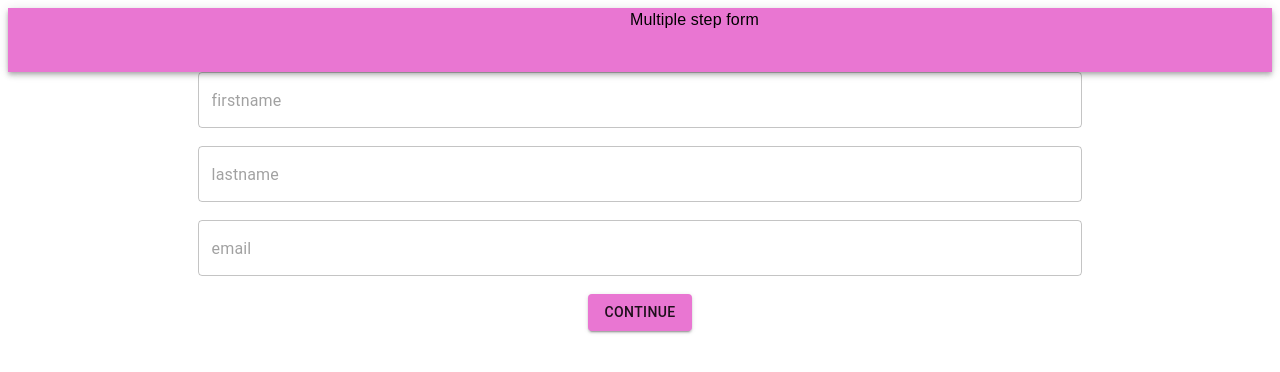
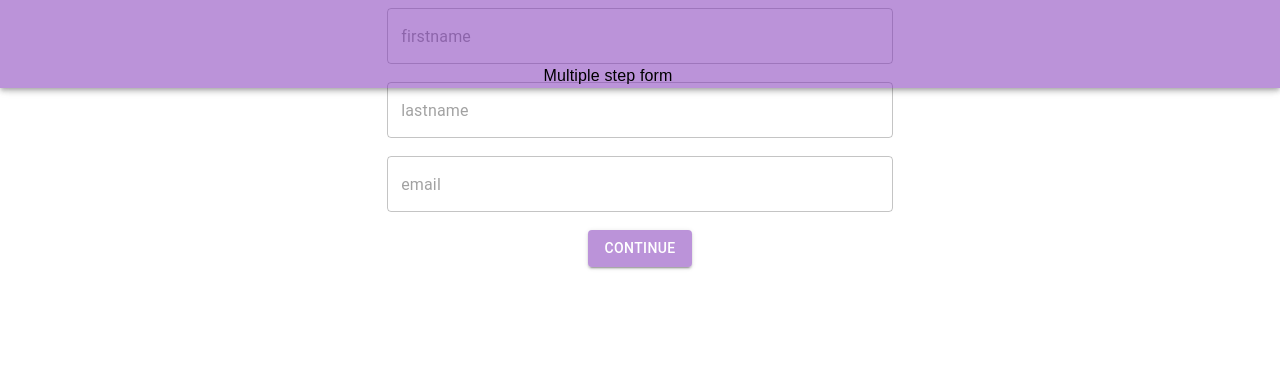
Before and after one commit to lilphemy/Multi-step-form, a React (Vite) app: page / in a window 1280 px wide. Shown: the top 372 px of the page. Built offline with nearby package versions, Linux system fonts and the light colour scheme.

Commit message:
constructing confirmation page

```diff
--- a/src/App.tsx
+++ b/src/App.tsx
@@ -1,13 +1,23 @@
 import { Fragment } from "react"
 import UserForm from "./components/userformsec"
+import { ThemeProvider, createTheme } from "@mui/material"
 
+export const theme = createTheme({
+    palette: {
+        primary: {
+            main: 'rgba(120, 40, 180, 0.5)'
+        }
+    }
+})
 
 const MainApp = () => {
 
-    return(
-        <Fragment>
-            <UserForm/>
-        </Fragment>
+    return (
+        <ThemeProvider theme={theme}>
+            <Fragment>
+                <UserForm />
+            </Fragment>
+        </ThemeProvider>
     )
 }
 
--- a/src/components/usercontactdetails.tsx
+++ b/src/components/usercontactdetails.tsx
@@ -1,6 +1,6 @@
 import { AppBar, Toolbar, Typography, Button} from '@mui/material';
 import React from 'react'
-import { StyledCont, BtnCont, DynTextField } from '../styledcomp';
+import { StyledCont, BtnCont, DynTextField, AppBarCont } from '../styledcomp';
 
 
 interface formUserDetails {
@@ -34,11 +34,11 @@ class UserContactDetails extends React.Component<formUserDetails> {
         const {occupation, city, bio} = values
         return (
             <React.Fragment>
-                <AppBar sx={{ textAlign: "center", position: "relative", flex: "flex", flexDirection: 'row', justifyContent: "space-between" }}>
+                <AppBarCont>
                     <Toolbar>
                     </Toolbar>
-                        <Typography>Form contact details</Typography>
-                </AppBar>
+                        <Typography sx={{backgoundColor: 'yellow'}}>Form contact details</Typography>
+                </AppBarCont>
                 <StyledCont>
                     <DynTextField placeholder = "occupation" fullWidth = {true}  value = {occupation} onChange={handleChange("occupation")}/>
                     <DynTextField placeholder = "city" fullWidth = {true}  value = {city} onChange={handleChange("city")}/>
--- a/src/components/userpersonaldetails.tsx
+++ b/src/components/userpersonaldetails.tsx
@@ -2,16 +2,9 @@ import React, { FormEvent, Component } from 'react'
 import { ThemeProvider, createTheme } from '@mui/material/styles'
 import AppBar from '@mui/material/AppBar'
 import { Toolbar, Typography, IconButton, Button } from '@mui/material'
-import {DynTextField, StyledCont} from '../styledcomp'
+import {DynTextField, StyledCont, AppBarCont} from '../styledcomp'
 
 
-const theme = createTheme({
-    palette: {
-        primary: {
-            main: '#e976d2'
-        }
-    }
-})
 
 interface formUserDetails {
     nextStep: () => void;
@@ -40,14 +33,13 @@ class FormUserDetails extends Component<formUserDetails> {
         const { values, handleChange } = this.props;
 
         return (
-            <ThemeProvider theme={theme}>
                 <React.Fragment>
-                    <AppBar sx={{ textAlign: "center", position: "relative", flex: "flex", flexDirection: 'row', justifyContent: "space-between" }}>
+                    <AppBarCont>
                         <Toolbar sx={{ width: '5%' }}>
                             <IconButton edge='start' color="secondary" aria-label="menu"></IconButton>
                         </Toolbar>
                         <Typography sx={{ fontFamily: "sans-serif", color: "WindowText", width: '95%', textAlign: 'center' }}>Multiple step form</Typography>
-                    </AppBar>
+                    </AppBarCont>
                     <StyledCont>
                         <DynTextField placeholder="firstname" fullWidth = {true} onChange={handleChange("firstName")} value={values.firstName} />
                         <br />
@@ -58,7 +50,6 @@ class FormUserDetails extends Component<formUserDetails> {
                         <Button variant='contained' children='CONTINUE' onClick={this.continue} />
                     </StyledCont>
                 </React.Fragment>
-            </ThemeProvider>
         )
     }
 }
--- a/src/styledcomp.ts
+++ b/src/styledcomp.ts
@@ -1,4 +1,4 @@
-import { Button, Container, TextField } from '@mui/material';
+import { Button, Container, TextField, AppBar, List, ListItem } from '@mui/material';
 import styled from 'styled-components';
 
 
@@ -7,16 +7,23 @@ display: flex;
 flex-direction: column;
 justify-content: center;
 align-items: center;
-width: 70%;
+width: 40%;
 margin: 0 auto;
+`
+export const AppBarCont = styled(AppBar)`
+position: relative;
+flex: flex;
+flex-direction: row;
+justify-content: space-beween;
+background-color: '#1052a2'
 `
 
 export const BtnCont = styled(Container)`
 display: flex;
 flex-direction: row;
 justify-content: space-between;
+width: 60%;
 align-items: center;
-width: 60%;
 margi: 0 auto;
 `
 
@@ -25,3 +32,9 @@ position: relative;
 margin: 5% 0;
 width: 100%;
 `
+
+export const ListCont = styled(List)`
+background-color: blue;
+font-family: sans-sarif;
+text-align: center;
+`
```
Also changed, not shown: src/components/confirmation.tsx (+20 -0 lines).
